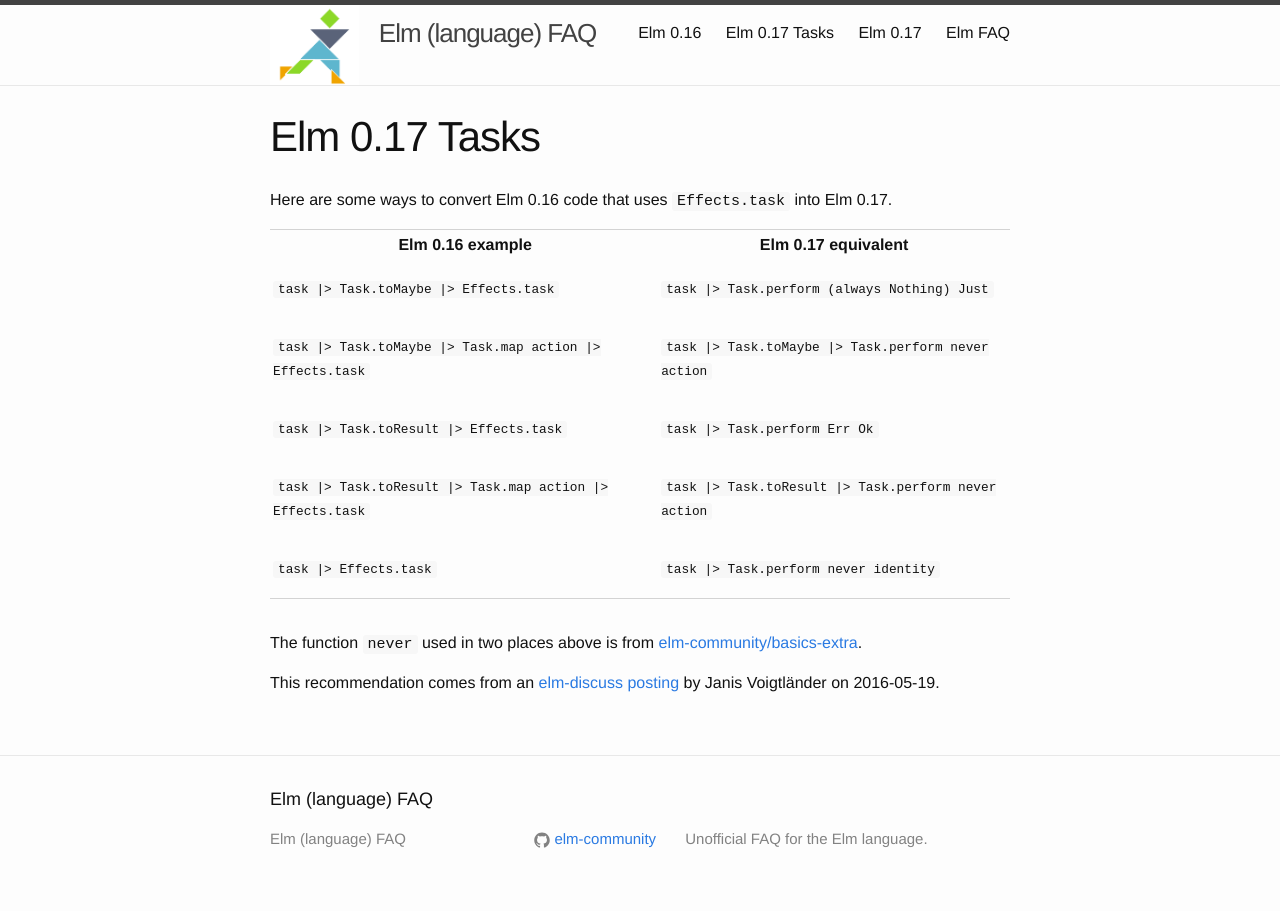
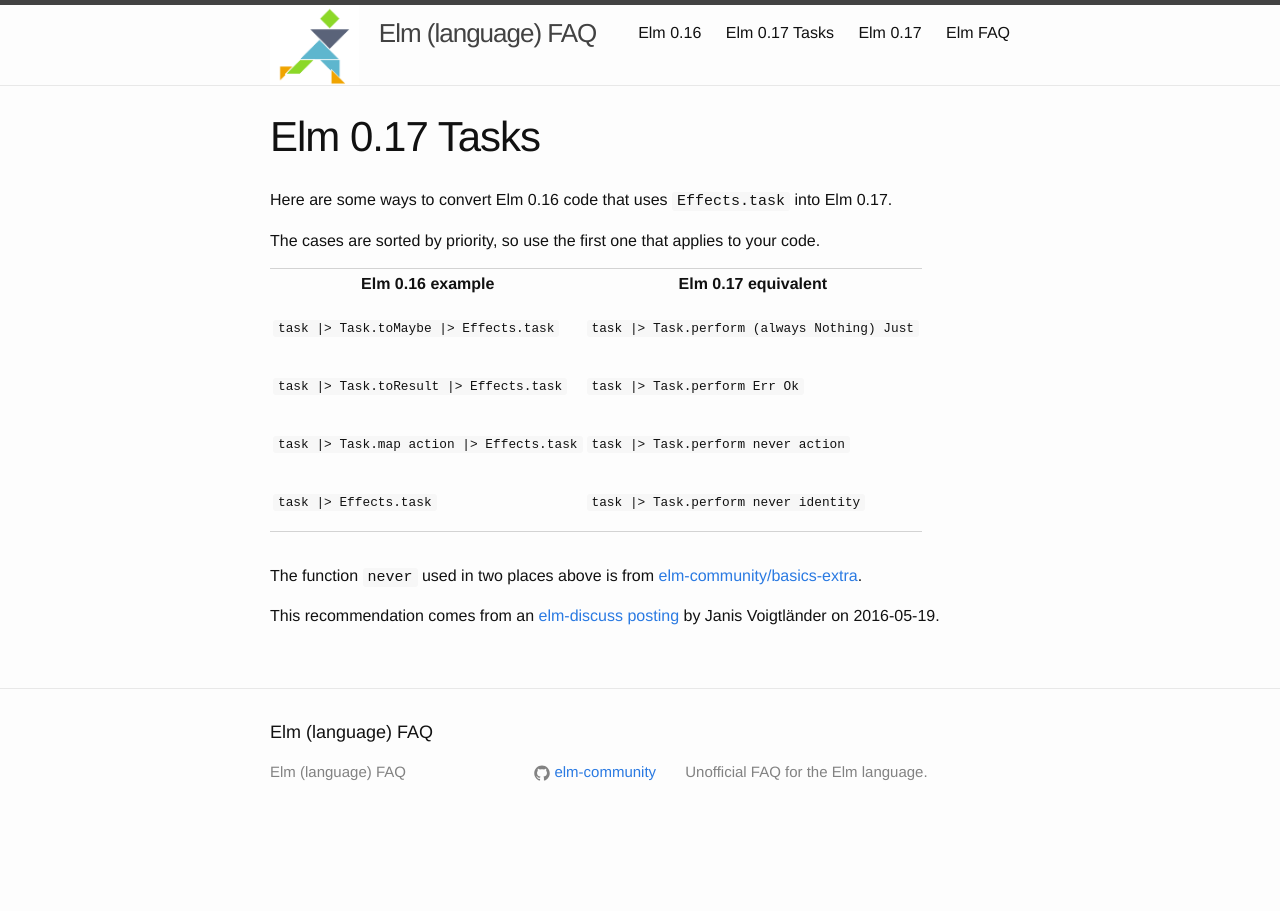
Before and after one commit to gunnarahlberg/elm-faq, a Jekyll site: the page built from 17-tasks.md, in a window 1280 px wide. Built offline with Jekyll 4.4.1, drawn with Linux system fonts in a browser that asks for light colours.

Commit message:
streamline Elm 0.17 Task recommendations, cover an additional case

```diff
--- a/17-tasks.md
+++ b/17-tasks.md
@@ -5,6 +5,7 @@ layout: page
 
 Here are some ways to convert Elm 0.16 code that uses `Effects.task` into Elm 0.17.
 
+The cases are sorted by priority, so use the first one that applies to your code.
 
 <table class="task-conversions">
     <tr>
@@ -16,16 +17,12 @@ Here are some ways to convert Elm 0.16 code that uses `Effects.task` into Elm 0.
 	<td><code>task |> Task.perform (always Nothing) Just</code></td>
     </tr>
     <tr>
-	<td><code>task |> Task.toMaybe |> Task.map action |> Effects.task</code></td>
-	<td><code>task |> Task.toMaybe |> Task.perform never action</code></td>
-    </tr>
-    <tr>
 	<td><code>task |> Task.toResult |> Effects.task</code></td>
 	<td><code>task |> Task.perform Err Ok</code></td>
     </tr>
     <tr>
-	<td><code>task |> Task.toResult |> Task.map action |> Effects.task</code></td>
-	<td><code>task |> Task.toResult |> Task.perform never action</code></td>
+	<td><code>task |> Task.map action |> Effects.task</code></td>
+	<td><code>task |> Task.perform never action</code></td>
     </tr>
     <tr>
 	<td><code>task |> Effects.task</code></td>
```
